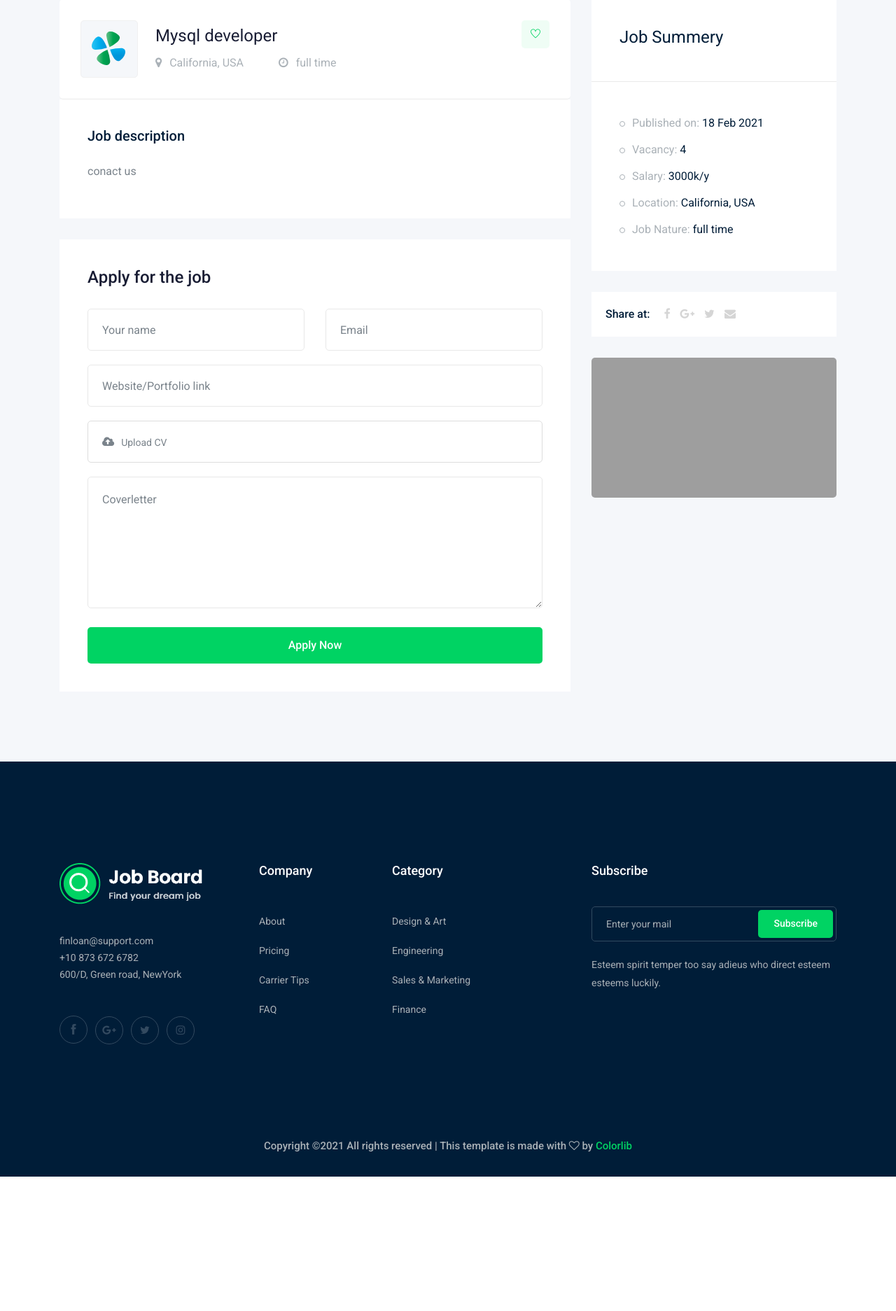
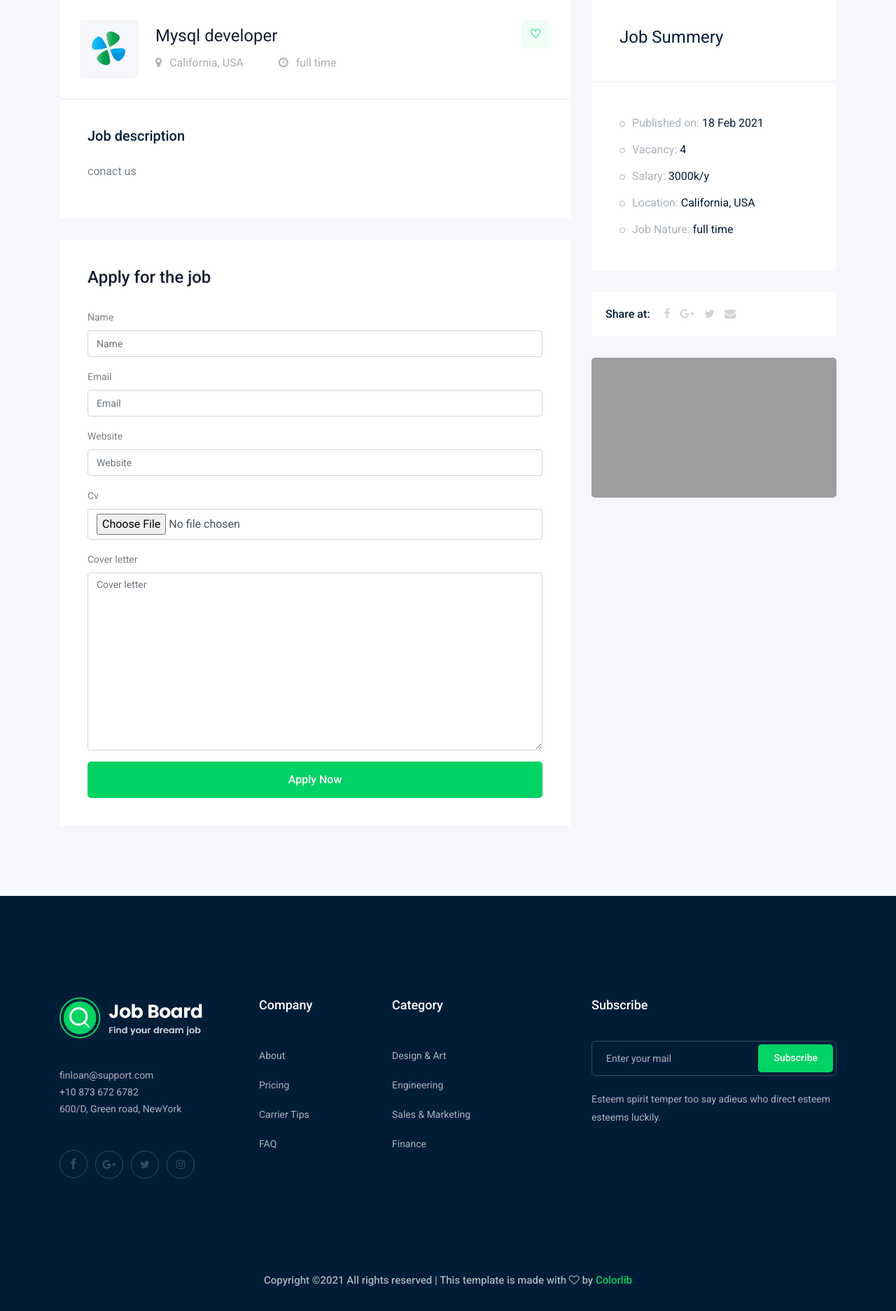
Before and after one commit to mahdy-world/django-job-board, a Django app: a page that uses job/templates/job/job_detail.html in a window 1280 px wide. Shown: the part 452-2325 px from the top of the page at 70% size. Before the commit the page ends 2133 px from the top, so only its background shows below. Run offline with Django 3.2, Linux system fonts and the light colour scheme; data comes from the database, SQL or seed files in the repository; both versions use the stored data as it was after the commit; a map, chart or similar area stays blank; some libraries are stand-ins or nearby versions; grey boxes are pictures that could not be loaded.

Commit message:
Add from code

```diff
--- a/job/admin.py
+++ b/job/admin.py
@@ -1,9 +1,10 @@
 from django.contrib import admin
 
 #imports models app
-from .models import job,Category
+from .models import job,Category,Apply
 
 # Register your models here.
 
 admin.site.register(job)
 admin.site.register(Category)
+admin.site.register(Apply)
--- /dev/null
+++ b/job/form.py
@@ -0,0 +1,7 @@
+from django import forms
+from .models import Apply
+
+class ApplyForm(forms.ModelForm):
+    class Meta:
+        model = Apply
+        fields = ['name' , 'email' , 'website' , 'cv' , 'cover_letter']
--- a/job/models.py
+++ b/job/models.py
@@ -1,6 +1,6 @@
 from django.db import models
 from django.utils.text import slugify
-
+from django import forms
 # Create your models here.
 
 JoP_Type = (
@@ -45,3 +45,16 @@ class Category (models.Model):
 
     def __str__(self):
         return self.name
+
+
+class Apply(models.Model):
+    job = models.ForeignKey(job, related_name= 'apply_job', on_delete= models.CASCADE)
+    name = models.CharField(max_length=50)
+    email = models.EmailField(max_length=100)
+    website =  models.URLField(max_length = 200 ,null=True)
+    cv = models.FileField(upload_to='apply/')
+    cover_letter = models.TextField(max_length=500)
+    created_at = models.DateTimeField(auto_now=True)
+
+    def __str__(self):
+        return self.name
--- a/job/templates/job/job_detail.html
+++ b/job/templates/job/job_detail.html
@@ -1,4 +1,5 @@
 {% extends 'base.html' %}
+ {% load bootstrap4 %}
 
 {% block body %}
 <!-- bradcam_area  -->
@@ -54,46 +55,12 @@
                     </div>
                     <div class="apply_job_form white-bg">
                         <h4>Apply for the job</h4>
-                        <form action="#">
-                            <div class="row">
-                                <div class="col-md-6">
-                                    <div class="input_field">
-                                        <input type="text" placeholder="Your name">
-                                    </div>
-                                </div>
-                                <div class="col-md-6">
-                                    <div class="input_field">
-                                        <input type="text" placeholder="Email">
-                                    </div>
-                                </div>
-                                <div class="col-md-12">
-                                    <div class="input_field">
-                                        <input type="text" placeholder="Website/Portfolio link">
-                                    </div>
-                                </div>
-                                <div class="col-md-12">
-                                    <div class="input-group">
-                                        <div class="input-group-prepend">
-                                          <button type="button" id="inputGroupFileAddon03"><i class="fa fa-cloud-upload" aria-hidden="true"></i>
-                                          </button>
-                                        </div>
-                                        <div class="custom-file">
-                                          <input type="file" class="custom-file-input" id="inputGroupFile03" aria-describedby="inputGroupFileAddon03">
-                                          <label class="custom-file-label" for="inputGroupFile03">Upload CV</label>
-                                        </div>
-                                      </div>
-                                </div>
-                                <div class="col-md-12">
-                                    <div class="input_field">
-                                        <textarea name="#" id="" cols="30" rows="10" placeholder="Coverletter"></textarea>
-                                    </div>
-                                </div>
-                                <div class="col-md-12">
-                                    <div class="submit_btn">
-                                        <button class="boxed-btn3 w-100" type="submit">Apply Now</button>
-                                    </div>
-                                </div>
-                            </div>
+                        <form  method="POST" enctype="multipart/form-data">
+                            {% csrf_token %}
+                            {% bootstrap_form form %}
+                            {% buttons %}
+                            <button class="boxed-btn3 w-100" type="submit">Apply Now</button>
+                            {% endbuttons %}
                         </form>
                     </div>
                 </div>
--- a/job/urls.py
+++ b/job/urls.py
@@ -1,7 +1,8 @@
 
 from django.urls import path , include
+from . import views
 
-from . import views
+
 app_name='job'
 
 urlpatterns = [
--- a/job/views.py
+++ b/job/views.py
@@ -2,6 +2,7 @@ from django.shortcuts import render
 from .models import job
 from django.template import Context
 from django.core.paginator import Paginator
+from .form import ApplyForm
 
 # Create your views here.
 
@@ -20,5 +21,16 @@ def job_list(request):
 
 def job_detail(request, slug):
     job_detail = job.objects.get(slug=slug)
-    context = {'job' : job_detail}
+
+    if request.method=='POST':
+        form = ApplyForm(request.POST , request.FILES)
+        if form.is_valid():
+            myform = form.save(commit=False)
+            myform.job =  job_detail
+            myform.save()
+
+    else:
+        form = ApplyForm()
+
+    context = {'job' : job_detail , 'form' : ApplyForm}
     return render(request,'job/job_detail.html',context)
--- a/project/settings.py
+++ b/project/settings.py
@@ -41,7 +41,7 @@ INSTALLED_APPS = [
     'django.contrib.staticfiles',
 
     #my apps
-    'job',
+    'job',  'bootstrap4'
 ]
 
 MIDDLEWARE = [
```
Also changed, not shown: db.sqlite3, job/migrations/0008_apply.py (added), job/migrations/0009_apply_job.py (added), job/migrations/0010_apply_created_at.py (added), 3 other files.
